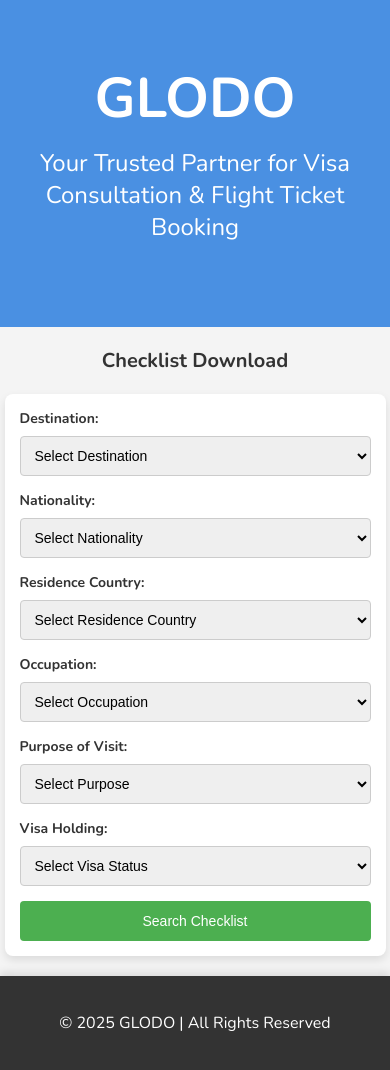
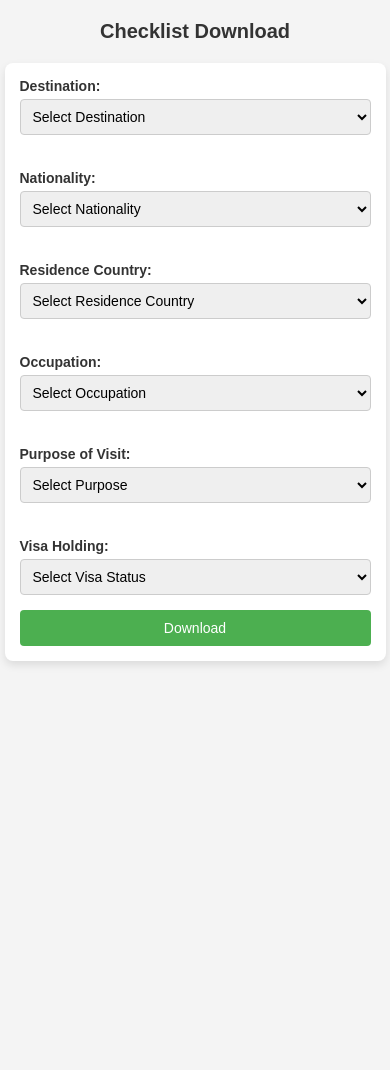
Before and after one commit to glodo-visa/check, a plain HTML site: page index.html in a window 390 px wide. After the commit the page ends 844 px from the top, so only its background shows below. Drawn offline with nearby package versions, Linux system fonts and the light colour scheme; no server answers.

Commit message:
Update index.html

```diff
--- a/index.html
+++ b/index.html
@@ -4,41 +4,13 @@
 <meta charset="UTF-8">
 <meta name="viewport" content="width=device-width, initial-scale=1.0">
 <title>Checklist Download</title>
-<link href="https://fonts.googleapis.com/css2?family=Nunito:wght@400;700&family=Roboto:wght@400;700&display=swap" rel="stylesheet">
 <style>
 body {
-    font-family: 'Nunito', 'Roboto', sans-serif;
+font-family: Arial, sans-serif;
 margin: 0;
 padding: 0;
 background-color: #f4f4f4;
 color: #333;
-}
-
-header {
-    background: #4A90E2;
-    color: white;
-    text-align: center;
-    padding: 60px 20px;
-    position: relative;
-}
-
-header h1 {
-    margin: 0;
-    font-size: 3.5rem;
-}
-
-header p {
-    font-size: 1.5rem;
-    font-weight: 400;
-    margin-top: 10px;
-}
-
-footer {
-    background: #333;
-    color: white;
-    text-align: center;
-    padding: 20px 0;
-    box-shadow: 0 -4px 8px rgba(0, 0, 0, 0.1);
 }
 
 h1 {
@@ -48,7 +20,7 @@ h1 {
 
 form {
 width: 90%;
-    max-width: 600px;
+max-width: 800px;
 margin: 20px auto;
 background-color: white;
 padding: 20px;
@@ -64,7 +36,7 @@ label {
 
 select {
 width: 100%;
-    padding: 10px;
+padding: 8px;
 margin-bottom: 15px;
 border: 1px solid #ccc;
 border-radius: 4px;
@@ -72,7 +44,7 @@ select {
 
 input[type="submit"] {
 width: 100%;
-    padding: 12px;
+padding: 10px;
 background-color: #4CAF50;
 color: white;
 border: none;
@@ -85,6 +57,21 @@ input[type="submit"]:hover {
 background-color: #45a049;
 }
 
+/* Two-column layout for larger screens */
+.two-column-form {
+display: grid;
+grid-template-columns: 1fr 1fr;
+gap: 20px;
+}
+
+.two-column-form label {
+margin-bottom: 5px;
+}
+
+.two-column-form select {
+width: 100%;
+}
+
 #result {
 text-align: center;
 margin-top: 20px;
@@ -93,15 +80,6 @@ input[type="submit"]:hover {
 #downloadLink {
 text-align: center;
 margin-top: 20px;
-    background-color: #e2f1ff; /* Different style for file link */
-    padding: 10px;
-    border-radius: 4px;
-}
-
-#downloadLink a {
-    color: #0073e6;
-    font-weight: bold;
-    text-decoration: none;
 }
 
 #noChecklistMessage {
@@ -109,56 +87,53 @@ input[type="submit"]:hover {
 font-weight: bold;
 text-align: center;
 margin-top: 20px;
-    background-color: #ffe2e2; /* Different style for no checklist message */
-    padding: 10px;
-    border-radius: 4px;
 }
 
+/* Responsive Design */
 @media (max-width: 768px) {
+.two-column-form {
+grid-template-columns: 1fr; /* Stack the columns on smaller screens */
+}
+
+input[type="submit"] {
+width: 100%; /* Make the submit button span full width */
+}
+}
+
+/* Further responsiveness for very small screens */
+@media (max-width: 480px) {
+h1 {
+font-size: 20px; /* Smaller title on smaller devices */
+}
+
 form {
-        padding: 15px;
+padding: 15px; /* Reduce padding on smaller screens */
 }
 
 label {
-        font-size: 14px;
+font-size: 14px; /* Smaller label text */
 }
 
 select, input[type="submit"] {
-        font-size: 14px;
-    }
-}
-
-@media (max-width: 480px) {
-    h1 {
-        font-size: 20px;
-    }
-
-    form {
-        padding: 15px;
-    }
-
-    label {
-        font-size: 14px;
-    }
-
-    select, input[type="submit"] {
-        font-size: 14px;
+font-size: 14px; /* Smaller font for selects and submit button */
 }
 }
 </style>
 <script>
+// Function to fetch checklist data from Google Sheets through the Apps Script Web App
 function fetchChecklistData() {
-    const apiUrl = 'https://script.google.com/macros/s/AKfycbw3jzuUp7je0s88G_BhEwF2o6JUgjJCetMcZGBLAJ19X_6BZCwEiVkiVBpR5OAYcBqh/exec';
+const apiUrl = 'https://script.google.com/macros/s/AKfycbw3jzuUp7je0s88G_BhEwF2o6JUgjJCetMcZGBLAJ19X_6BZCwEiVkiVBpR5OAYcBqh/exec'; // Your Web App URL
 
 fetch(apiUrl)
 .then(response => response.json())
 .then(data => {
-            checklistData = data;
+checklistData = data; // Store the fetched data for comparison
 console.log('Checklist Data Loaded:', checklistData);
 })
 .catch(error => console.error('Error loading checklist data:', error));
 }
 
+// Function to populate dropdowns with predefined options
 function populateDropdowns() {
 const dropdownData = {
 destination: ['USA', 'Canada', 'Germany', 'France'],
@@ -169,6 +144,7 @@ function populateDropdowns() {
 visaHolding: ['USA', 'Canada', 'Germany', 'France']
 };
 
+// Populate each dropdown with options
 for (const key in dropdownData) {
 const dropdown = document.getElementById(key);
 dropdownData[key].forEach(optionText => {
@@ -180,6 +156,7 @@ function populateDropdowns() {
 }
 }
 
+// Function to handle form submission and show checklist download link based on selected criteria
 function showDownloadLink() {
 const destination = document.getElementById("destination").value.trim().toLowerCase();
 const nationality = document.getElementById("nationality").value.trim().toLowerCase();
@@ -188,11 +165,13 @@ function showDownloadLink() {
 const purpose = document.getElementById("purpose").value.trim().toLowerCase();
 const visaHolding = document.getElementById("visaHolding").value.trim().toLowerCase();
 
+// Hide the download link and message initially
 document.getElementById("downloadLink").style.display = "none";
 document.getElementById("noChecklistMessage").style.display = "none";
 
 let found = false;
 
+// Check the selected criteria against the fetched data
 checklistData.forEach(row => {
 if (row.destination.toLowerCase() === destination &&
 row.nationality.toLowerCase() === nationality &&
@@ -206,11 +185,13 @@ function showDownloadLink() {
 }
 });
 
+// If no match is found, show the "No checklist file found" message
 if (!found) {
 document.getElementById("noChecklistMessage").style.display = "block";
 }
 }
 
+// Call fetchChecklistData when the page loads to load the checklist data
 window.onload = function() {
 fetchChecklistData();
 populateDropdowns();
@@ -218,39 +199,47 @@ window.onload = function() {
 </script>
 </head>
 <body>
-
-<header>
-    <h1>GLODO</h1>
-    <p>Your Trusted Partner for Visa Consultation & Flight Ticket Booking</p>
-</header>
-
 <h1>Checklist Download</h1>
 <form onsubmit="event.preventDefault(); showDownloadLink();">
+<div class="two-column-form">
+<div>
 <label for="destination">Destination: </label>
 <select id="destination" required>
 <option value="">Select Destination</option>
 </select>
+</div>
+<div>
 <label for="nationality">Nationality: </label>
 <select id="nationality" required>
 <option value="">Select Nationality</option>
 </select>
+</div>
+<div>
 <label for="residenceCountry">Residence Country: </label>
 <select id="residenceCountry" required>
 <option value="">Select Residence Country</option>
 </select>
+</div>
+<div>
 <label for="occupation">Occupation: </label>
 <select id="occupation" required>
 <option value="">Select Occupation</option>
 </select>
+</div>
+<div>
 <label for="purpose">Purpose of Visit: </label>
 <select id="purpose" required>
 <option value="">Select Purpose</option>
 </select>
+</div>
+<div>
 <label for="visaHolding">Visa Holding: </label>
 <select id="visaHolding" required>
 <option value="">Select Visa Status</option>
 </select>
-    <input type="submit" value="Search Checklist">
+</div>
+</div>
+<input type="submit" value="Download">
 </form>
 
 <h2 id="result"></h2>
@@ -258,10 +247,5 @@ window.onload = function() {
 <div id="noChecklistMessage" style="display:none; color: red; font-weight: bold;">
 No checklist file found for the selected criteria.
 </div>
-
-<footer>
-    <p>&copy; 2025 GLODO | All Rights Reserved</p>
-</footer>
-
 </body>
 </html>
```
Lines whose indentation alone changed are shown as unchanged.
